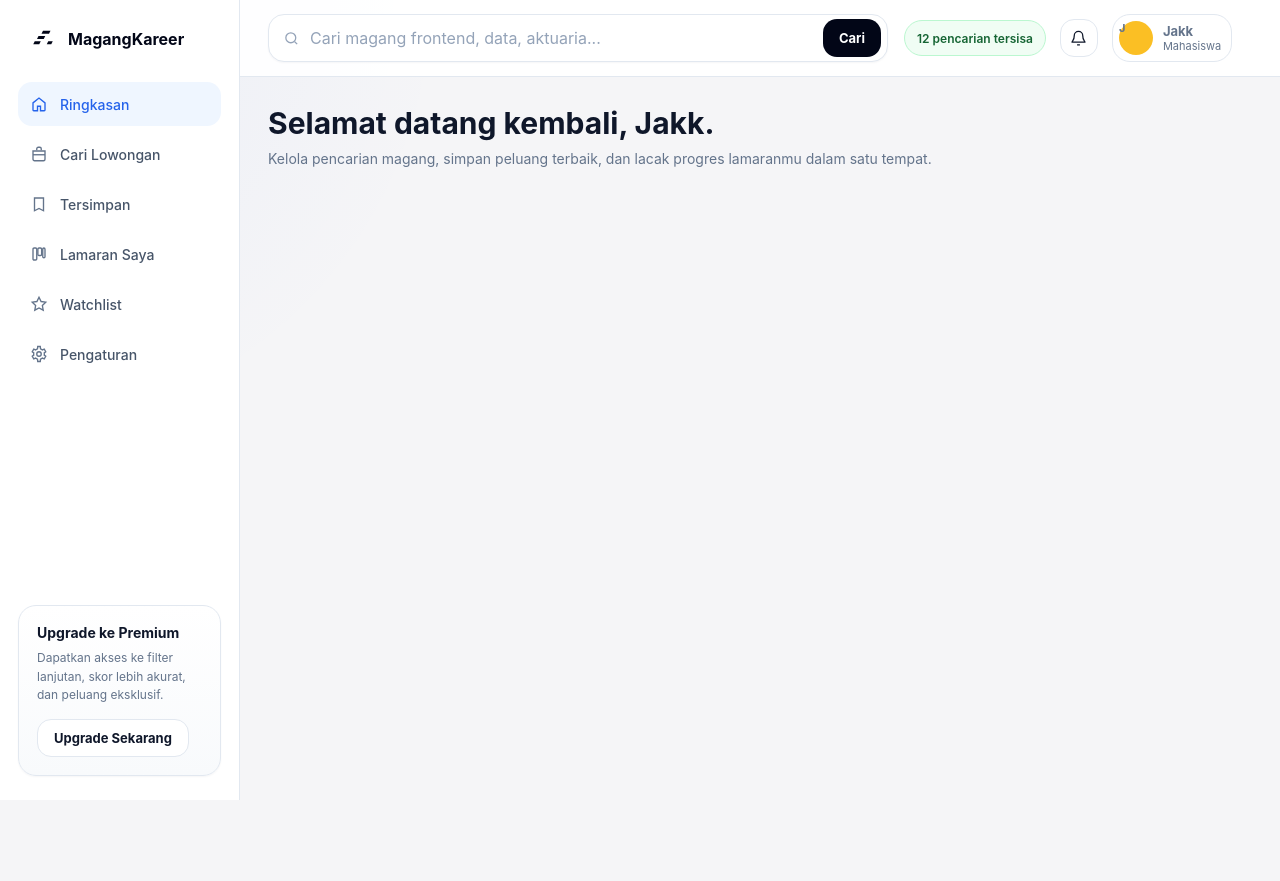
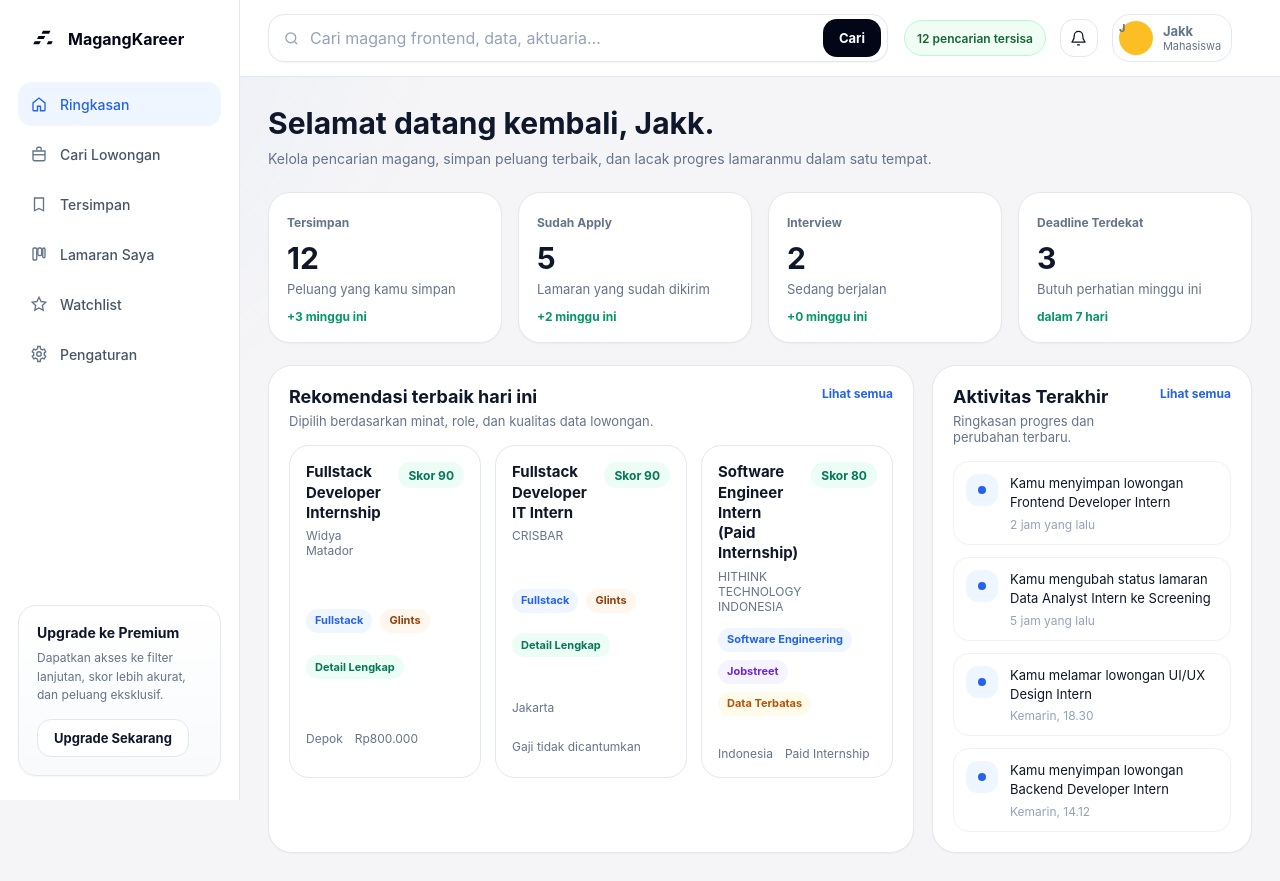
Before and after one commit to dzakwanfadhlullah/MagangKareerMachine, a Next.js app: page /dashboard in a window 1280 px wide. Before the commit the page ends 800 px from the top, so only its background shows below. Built offline with nearby package versions, Linux system fonts and the light colour scheme.

Commit message:
feat: build dashboard overview

```diff
--- a/app/dashboard/page.tsx
+++ b/app/dashboard/page.tsx
@@ -1,10 +1,66 @@
+import { CompactJobCard } from "@/components/dashboard/CompactJobCard";
+import { StatCard } from "@/components/dashboard/StatCard";
+import { opportunities } from "@/lib/dashboard/mock-data";
+
+const activities = [
+  { title: "Kamu menyimpan lowongan Frontend Developer Intern", time: "2 jam yang lalu" },
+  { title: "Kamu mengubah status lamaran Data Analyst Intern ke Screening", time: "5 jam yang lalu" },
+  { title: "Kamu melamar lowongan UI/UX Design Intern", time: "Kemarin, 18.30" },
+  { title: "Kamu menyimpan lowongan Backend Developer Intern", time: "Kemarin, 14.12" },
+];
+
 export default function DashboardPage() {
   return (
-    <div className="page-wrap">
+    <div className="page-wrap overview-page">
       <header className="page-header">
         <h1>Selamat datang kembali, Jakk.</h1>
         <p>Kelola pencarian magang, simpan peluang terbaik, dan lacak progres lamaranmu dalam satu tempat.</p>
       </header>
+
+      <section className="stats-grid">
+        <StatCard title="Tersimpan" value="12" helper="Peluang yang kamu simpan" delta="+3 minggu ini" />
+        <StatCard title="Sudah Apply" value="5" helper="Lamaran yang sudah dikirim" delta="+2 minggu ini" />
+        <StatCard title="Interview" value="2" helper="Sedang berjalan" delta="+0 minggu ini" />
+        <StatCard title="Deadline Terdekat" value="3" helper="Butuh perhatian minggu ini" delta="dalam 7 hari" />
+      </section>
+
+      <section className="overview-grid">
+        <div className="panel-card">
+          <div className="section-head">
+            <div>
+              <h2>Rekomendasi terbaik hari ini</h2>
+              <p>Dipilih berdasarkan minat, role, dan kualitas data lowongan.</p>
+            </div>
+            <a href="/dashboard/lowongan">Lihat semua</a>
+          </div>
+          <div className="compact-job-grid">
+            {opportunities.slice(0, 3).map((opportunity) => (
+              <CompactJobCard key={opportunity.id} opportunity={opportunity} />
+            ))}
+          </div>
+        </div>
+
+        <div className="panel-card activity-panel">
+          <div className="section-head">
+            <div>
+              <h2>Aktivitas Terakhir</h2>
+              <p>Ringkasan progres dan perubahan terbaru.</p>
+            </div>
+            <a href="/dashboard/lamaran">Lihat semua</a>
+          </div>
+          <div className="activity-list">
+            {activities.map((activity) => (
+              <article key={activity.title}>
+                <span />
+                <div>
+                  <p>{activity.title}</p>
+                  <time>{activity.time}</time>
+                </div>
+              </article>
+            ))}
+          </div>
+        </div>
+      </section>
     </div>
   );
 }
--- a/app/globals.css
+++ b/app/globals.css
@@ -921,6 +921,133 @@ button {
   font-size: 22px;
 }
 
+.stats-grid {
+  display: grid;
+  grid-template-columns: repeat(4, minmax(0, 1fr));
+  gap: 16px;
+  margin-bottom: 22px;
+}
+
+.overview-grid {
+  display: grid;
+  grid-template-columns: minmax(0, 1.35fr) minmax(320px, 0.65fr);
+  gap: 18px;
+}
+
+.panel-card {
+  border: 1px solid var(--border);
+  border-radius: 24px;
+  background: #fff;
+  padding: 20px;
+  box-shadow: var(--shadow-sm);
+}
+
+.section-head {
+  display: flex;
+  align-items: flex-start;
+  justify-content: space-between;
+  gap: 16px;
+  margin-bottom: 16px;
+}
+
+.section-head h2 {
+  margin: 0;
+  font-size: 18px;
+}
+
+.section-head p {
+  margin: 6px 0 0;
+  color: var(--text-secondary);
+  font-size: 13px;
+}
+
+.section-head a {
+  color: var(--blue);
+  font-size: 12px;
+  font-weight: 700;
+  white-space: nowrap;
+}
+
+.compact-job-grid {
+  display: grid;
+  grid-template-columns: repeat(3, minmax(0, 1fr));
+  gap: 14px;
+}
+
+.compact-job-card {
+  display: grid;
+  gap: 14px;
+  border: 1px solid var(--border);
+  border-radius: 20px;
+  background: #fff;
+  padding: 16px;
+}
+
+.compact-job-head {
+  display: flex;
+  align-items: flex-start;
+  justify-content: space-between;
+  gap: 10px;
+}
+
+.compact-job-card h3 {
+  margin: 0 0 5px;
+  font-size: 15px;
+  line-height: 1.35;
+}
+
+.compact-job-card p {
+  margin: 0;
+  color: var(--text-secondary);
+  font-size: 12px;
+}
+
+.activity-list {
+  display: grid;
+  gap: 12px;
+}
+
+.activity-list article {
+  display: grid;
+  grid-template-columns: 32px minmax(0, 1fr);
+  gap: 12px;
+  align-items: start;
+  border: 1px solid var(--border-soft);
+  border-radius: 16px;
+  padding: 12px;
+}
+
+.activity-list article > span {
+  display: grid;
+  height: 32px;
+  width: 32px;
+  place-items: center;
+  border-radius: 12px;
+  background: var(--blue-soft);
+}
+
+.activity-list article > span::after {
+  content: "";
+  height: 8px;
+  width: 8px;
+  border-radius: 50%;
+  background: var(--blue);
+}
+
+.activity-list p {
+  margin: 0;
+  color: var(--text);
+  font-size: 13px;
+  line-height: 1.45;
+}
+
+.activity-list time {
+  display: block;
+  margin-top: 5px;
+  color: var(--text-muted);
+  font-size: 12px;
+}
+
 .skeleton-card,
 .skeleton-drawer {
   display: grid;
@@ -1023,6 +1150,12 @@ button {
   .page-header.split {
     flex-direction: column;
   }
+
+  .stats-grid,
+  .overview-grid,
+  .compact-job-grid {
+    grid-template-columns: 1fr;
+  }
 }
 
 @media (max-width: 720px) {
--- /dev/null
+++ b/components/dashboard/CompactJobCard.tsx
@@ -0,0 +1,27 @@
+import { formatLocation, formatSalary, getRoleBadgeStyle } from "@/lib/dashboard/formatters";
+import type { Opportunity } from "@/lib/dashboard/types";
+import { QualityBadge } from "./QualityBadge";
+import { SourceBadge } from "./SourceBadge";
+
+export function CompactJobCard({ opportunity }: { opportunity: Opportunity }) {
+  return (
+    <article className="compact-job-card">
+      <div className="compact-job-head">
+        <div>
+          <h3>{opportunity.title}</h3>
+          <p>{opportunity.company}</p>
+        </div>
+        <span className="score-pill">Skor {opportunity.score}</span>
+      </div>
+      <div className="badge-row">
+        <span className={getRoleBadgeStyle(opportunity.role)}>{opportunity.role}</span>
+        <SourceBadge platform={opportunity.source_platform} />
+        <QualityBadge opportunity={opportunity} />
+      </div>
+      <div className="metadata-row">
+        <span>{formatLocation(opportunity.location)}</span>
+        <span>{formatSalary(opportunity.salary_display)}</span>
+      </div>
+    </article>
+  );
+}
```
